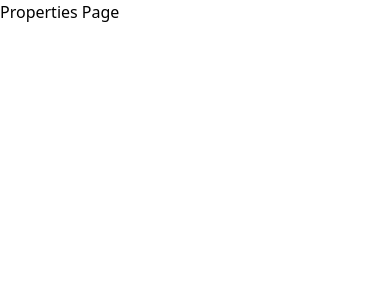
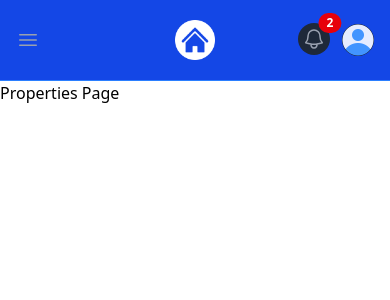
Before and after one commit to fanischam/property-pulse, a Next.js app: page /properties in a window 390 px wide. Shown: the top 300 px of the page. Built offline with nearby package versions, Linux system fonts and the light colour scheme.

Commit message:
Introduced responsive navbar component that allows routing between pages

```diff
--- a/app/layout.tsx
+++ b/app/layout.tsx
@@ -1,6 +1,7 @@
-import '@/assets/styles/globals.css';
 import { Metadata } from 'next';
 import { ReactNode } from 'react';
+import Navbar from '@/components/Navbar';
+import '@/assets/styles/globals.css';
 
 type RootLayoutProps = {
   children: ReactNode;
@@ -19,6 +20,7 @@ const RootLayout = ({ children }: RootLayoutProps) => {
   return (
     <html>
       <body>
+        <Navbar />
         <main>{children}</main>
       </body>
     </html>
--- /dev/null
+++ b/components/Navbar.tsx
@@ -0,0 +1,216 @@
+'use client';
+import { useState } from 'react';
+import Image from 'next/image';
+import Link from 'next/link';
+import logo from '@/assets/images/logo-white.png';
+import profileDefault from '@/assets/images/profile.png';
+import { FaGoogle } from 'react-icons/fa';
+
+const Navbar = () => {
+  const [isMobileMenuOpen, setIsMobileMenuOpen] = useState(false);
+  const [isProfileMenuOpen, setIsProfileMenuOpen] = useState(false);
+
+  return (
+    <nav className='bg-blue-700 border-b border-blue-500'>
+      <div className='mx-auto max-w-7xl px-2 sm:px-6 lg:px-8'>
+        <div className='relative flex h-20 items-center justify-between'>
+          <div className='absolute inset-y-0 left-0 flex items-center md:hidden'>
+            {/* Mobile menu button */}
+            <button
+              type='button'
+              id='mobile-dropdown-button'
+              className='relative inline-flex items-center justify-center rounded-md p-2 text-gray-400 hover:bg-gray-700 hover:text-white focus:outline-none focus:ring-2 focus:ring-inset focus:ring-white'
+              aria-controls='mobile-menu'
+              aria-expanded='false'
+              onClick={() => setIsMobileMenuOpen((prev) => !prev)}
+            >
+              <span className='absolute -inset-0.5'></span>
+              <span className='sr-only'>Open main menu</span>
+              <svg
+                className='block h-6 w-6'
+                fill='none'
+                viewBox='0 0 24 24'
+                strokeWidth='1.5'
+                stroke='currentColor'
+                aria-hidden='true'
+              >
+                <path
+                  strokeLinecap='round'
+                  strokeLinejoin='round'
+                  d='M3.75 6.75h16.5M3.75 12h16.5m-16.5 5.25h16.5'
+                />
+              </svg>
+            </button>
+          </div>
+
+          <div className='flex flex-1 items-center justify-center md:items-stretch md:justify-start'>
+            {/* Logo */}
+            <Link className='flex flex-shrink-0 items-center' href='/'>
+              <Image className='h-10 w-auto' src={logo} alt='PropertyPulse' />
+
+              <span className='hidden md:block text-white text-2xl font-bold ml-2'>
+                PropertyPulse
+              </span>
+            </Link>
+            {/* Desktop Menu Hidden below md screens */}
+            <div className='hidden md:ml-6 md:block'>
+              <div className='flex space-x-2'>
+                <Link
+                  href='/'
+                  className='text-white bg-black hover:bg-gray-900 hover:text-white rounded-md px-3 py-2'
+                >
+                  Home
+                </Link>
+                <Link
+                  href='/properties'
+                  className='text-white hover:bg-gray-900 hover:text-white rounded-md px-3 py-2'
+                >
+                  Properties
+                </Link>
+                <Link
+                  href='/properties/add'
+                  className='text-white hover:bg-gray-900 hover:text-white rounded-md px-3 py-2'
+                >
+                  Add Property
+                </Link>
+              </div>
+            </div>
+          </div>
+
+          {/* Right Side Menu (Logged Out) */}
+          <div className='hidden md:block md:ml-6'>
+            <div className='flex items-center'>
+              <button className='flex items-center text-white bg-gray-700 hover:bg-gray-900 hover:text-white rounded-md px-3 py-2'>
+                <FaGoogle className='text-white mr-2' />
+                <span>Login or Register</span>
+              </button>
+            </div>
+          </div>
+
+          {/* Right Side Menu (Logged In) */}
+          <div className='absolute inset-y-0 right-0 flex items-center pr-2 md:static md:inset-auto md:ml-6 md:pr-0'>
+            <Link href='/messages' className='relative group'>
+              <button
+                type='button'
+                className='relative rounded-full bg-gray-800 p-1 text-gray-400 hover:text-white focus:outline-none focus:ring-2 focus:ring-white focus:ring-offset-2 focus:ring-offset-gray-800'
+              >
+                <span className='absolute -inset-1.5'></span>
+                <span className='sr-only'>View notifications</span>
+                <svg
+                  className='h-6 w-6'
+                  fill='none'
+                  viewBox='0 0 24 24'
+                  strokeWidth='1.5'
+                  stroke='currentColor'
+                  aria-hidden='true'
+                >
+                  <path
+                    strokeLinecap='round'
+                    strokeLinejoin='round'
+                    d='M14.857 17.082a23.848 23.848 0 005.454-1.31A8.967 8.967 0 0118 9.75v-.7V9A6 6 0 006 9v.75a8.967 8.967 0 01-2.312 6.022c1.733.64 3.56 1.085 5.455 1.31m5.714 0a24.255 24.255 0 01-5.714 0m5.714 0a3 3 0 11-5.714 0'
+                  />
+                </svg>
+              </button>
+              <span className='absolute top-0 right-0 inline-flex items-center justify-center px-2 py-1 text-xs font-bold leading-none text-white transform translate-x-1/2 -translate-y-1/2 bg-red-600 rounded-full'>
+                2
+                {/* <!-- Replace with the actual number of notifications --> */}
+              </span>
+            </Link>
+            {/* <!-- Profile dropdown button --> */}
+            <div className='relative ml-3'>
+              <div>
+                <button
+                  type='button'
+                  className='relative flex rounded-full bg-gray-800 text-sm focus:outline-none focus:ring-2 focus:ring-white focus:ring-offset-2 focus:ring-offset-gray-800'
+                  id='user-menu-button'
+                  aria-expanded='false'
+                  aria-haspopup='true'
+                  onClick={() => setIsProfileMenuOpen((prev) => !prev)}
+                >
+                  <span className='absolute -inset-1.5'></span>
+                  <span className='sr-only'>Open user menu</span>
+                  <Image
+                    className='h-8 w-8 rounded-full'
+                    src={profileDefault}
+                    alt=''
+                  />
+                </button>
+              </div>
+
+              {/* <!-- Profile dropdown --> */}
+              {isProfileMenuOpen && (
+                <div
+                  id='user-menu'
+                  className='absolute right-0 z-10 mt-2 w-48 origin-top-right rounded-md bg-white py-1 shadow-lg ring-1 ring-black ring-opacity-5 focus:outline-none'
+                  role='menu'
+                  aria-orientation='vertical'
+                  aria-labelledby='user-menu-button'
+                  tabIndex={-1}
+                >
+                  <Link
+                    href='/profile'
+                    className='block px-4 py-2 text-sm text-gray-700'
+                    role='menuitem'
+                    tabIndex={-1}
+                    id='user-menu-item-0'
+                  >
+                    Your Profile
+                  </Link>
+                  <Link
+                    href='/properties/saved'
+                    className='block px-4 py-2 text-sm text-gray-700'
+                    role='menuitem'
+                    tabIndex={-1}
+                    id='user-menu-item-2'
+                  >
+                    Saved Properties
+                  </Link>
+                  <button
+                    className='block px-4 py-2 text-sm text-gray-700'
+                    role='menuitem'
+                    tabIndex={-1}
+                    id='user-menu-item-2'
+                  >
+                    Sign Out
+                  </button>
+                </div>
+              )}
+            </div>
+          </div>
+        </div>
+      </div>
+
+      {/* <!-- Mobile menu, show/hide based on menu state. --> */}
+      {isMobileMenuOpen && (
+        <div id='mobile-menu'>
+          <div className='space-y-1 px-2 pb-3 pt-2'>
+            <Link
+              href='/'
+              className='bg-black text-white block rounded-md px-3 py-2 text-base font-medium'
+            >
+              Home
+            </Link>
+            <Link
+              href='/properties'
+              className='text-white block rounded-md px-3 py-2 text-base font-medium'
+            >
+              Properties
+            </Link>
+            <Link
+              href='/properties/add'
+              className='text-white block rounded-md px-3 py-2 text-base font-medium'
+            >
+              Add Property
+            </Link>
+            <button className='flex items-center text-white bg-gray-700 hover:bg-gray-900 hover:text-white rounded-md px-3 py-2 my-5'>
+              <i className='fa-brands fa-google mr-2'></i>
+              <span>Login or Register</span>
+            </button>
+          </div>
+        </div>
+      )}
+    </nav>
+  );
+};
+
+export default Navbar;
```
Also changed, not shown: package.json (+6 -5 lines), 1 other file (tests, documents, lock files or other folders).
